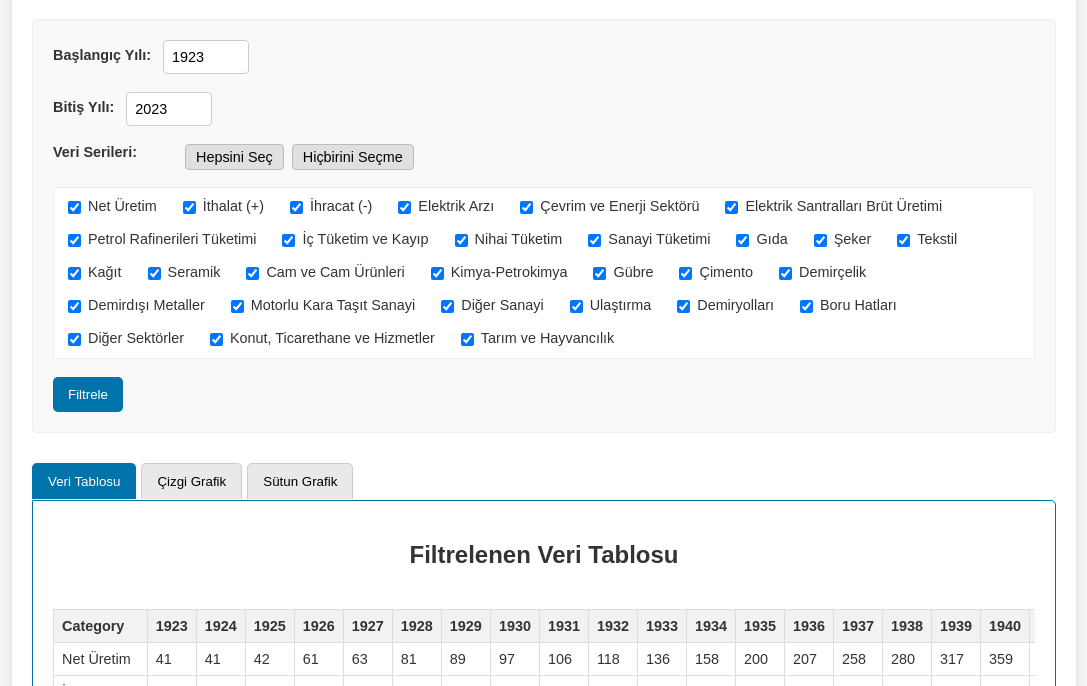
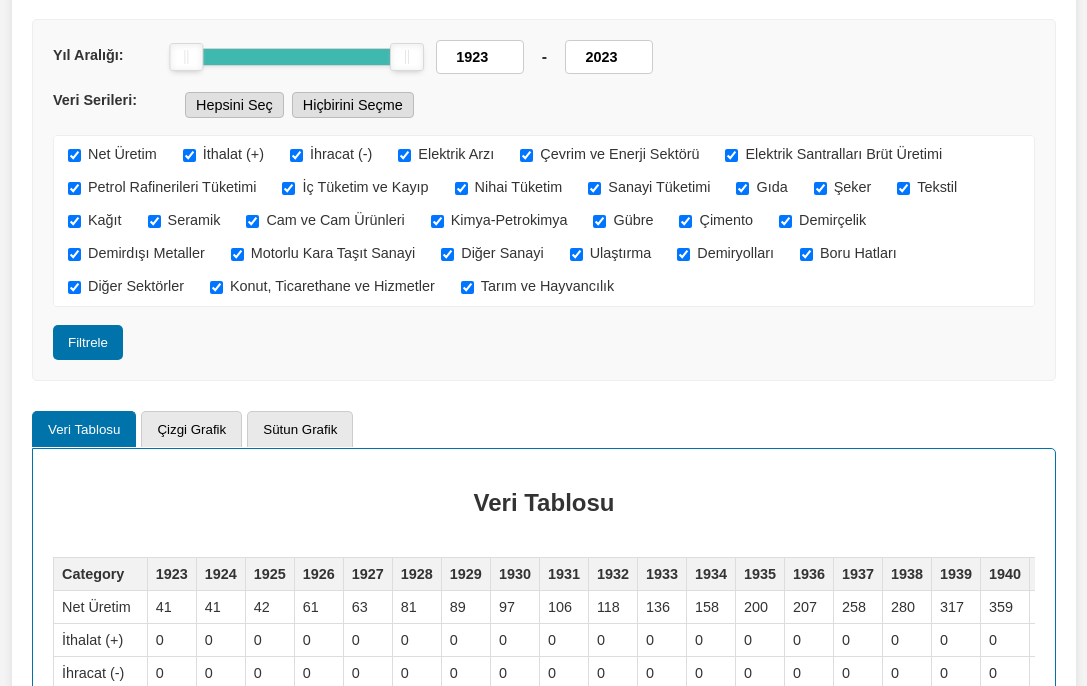
Before and after one commit to mertBiricik/enerdata, a plain HTML site: page index.html in a window 1280 px wide. Shown: the part 101-787 px from the top of the page, without its empty margins (96-1183 px from the left). Drawn offline with nearby package versions, Linux system fonts and the light colour scheme.

Commit message:
slider go brr

```diff
--- a/index.html
+++ b/index.html
@@ -5,6 +5,8 @@
     <meta name="viewport" content="width=device-width, initial-scale=1.0">
     <title>Enerji Tüketimi Verisi</title>
     <script src="https://cdn.jsdelivr.net/npm/chart.js"></script>
+    <link rel="stylesheet" href="https://cdn.jsdelivr.net/npm/nouislider@15.7.1/dist/nouislider.min.css">
+    <script src="https://cdn.jsdelivr.net/npm/nouislider@15.7.1/dist/nouislider.min.js"></script>
     <style>
         body { font-family: sans-serif; margin: 20px; background-color: #f4f4f4; color: #333; }
         .container {
@@ -16,7 +18,11 @@
             max-width: 1200px;
             margin: 20px auto;
         }
-        h1, h2 { color: #333; text-align: center; }
+        h1, h2 {
+            color: #333;
+            text-align: center;
+            font-family: inherit !important;
+        }
         .filters-container {
             display: flex;
             flex-direction: column;
@@ -78,13 +84,12 @@
         <h1>Enerji Tüketimi Verisi</h1>
 
         <div class="filters-container">
-            <div class="filter-group">
-                <label for="startYear">Başlangıç Yılı:</label>
-                <input type="number" id="startYear" value="1923">
-            </div>
-            <div class="filter-group">
-                <label for="endYear">Bitiş Yılı:</label>
-                <input type="number" id="endYear" value="1927">
+            <div class="filter-group" style="width: 100%; max-width: 600px;">
+                <label style="min-width: 120px;">Yıl Aralığı:</label>
+                <div id="yearRangeSlider" style="flex: 1; min-width: 200px; margin-right: 16px;"></div>
+                <input type="number" id="yearInputStart" style="width: 70px; font-weight: bold; text-align: center; margin-right: 6px;" min="" max="" />
+                <span style="font-weight: bold;">-</span>
+                <input type="number" id="yearInputEnd" style="width: 70px; font-weight: bold; text-align: center; margin-left: 6px;" min="" max="" />
             </div>
             <div class="filter-group" style="flex-wrap: wrap; align-items: flex-start;">
                 <label style="min-width: 120px;">Veri Serileri:</label>
@@ -108,7 +113,7 @@
         </div>
 
         <div id="tableTab" class="tab-content active">
-            <h2>Filtrelenen Veri Tablosu</h2>
+            <h2>Veri Tablosu</h2>
             <div id="dataTableContainer" style="overflow-x: auto;">
                  <!-- Table will be populated by JS -->
             </div>
@@ -3165,9 +3170,13 @@
         let barChartInstance;
         let currentFilteredDataForTable = []; // To store data used for the table
 
+        // --- GLOBAL YEAR VARIABLES ---
+        let minYear, maxYear, startYear, endYear;
+
         // --- DOM Elements ---
-        const startYearEl = document.getElementById('startYear');
-        const endYearEl = document.getElementById('endYear');
+        const yearRangeSlider = document.getElementById('yearRangeSlider');
+        const yearInputStart = document.getElementById('yearInputStart');
+        const yearInputEnd = document.getElementById('yearInputEnd');
         const seriesCheckboxesEl = document.getElementById('seriesCheckboxes');
         const applyFiltersButtonEl = document.getElementById('applyFiltersButton');
         const barChartYearEl = document.getElementById('barChartYear');
@@ -3184,17 +3193,77 @@
         // --- Initialization ---
         document.addEventListener('DOMContentLoaded', () => {
             // Set year filter defaults from actual data
-            startYearEl.min = Math.min(...allYearsInData);
-            startYearEl.max = Math.max(...allYearsInData);
-            startYearEl.value = Math.min(...allYearsInData);
-
-            endYearEl.min = Math.min(...allYearsInData);
-            endYearEl.max = Math.max(...allYearsInData);
-            endYearEl.value = Math.max(...allYearsInData);
-
-            barChartYearEl.min = Math.min(...allYearsInData);
-            barChartYearEl.max = Math.max(...allYearsInData);
-            barChartYearEl.value = Math.max(...allYearsInData);
+            minYear = Math.min(...allYearsInData);
+            maxYear = Math.max(...allYearsInData);
+            startYear = minYear;
+            endYear = maxYear;
+            yearInputStart.min = minYear;
+            yearInputStart.max = maxYear;
+            yearInputEnd.min = minYear;
+            yearInputEnd.max = maxYear;
+            yearInputStart.value = minYear;
+            yearInputEnd.value = maxYear;
+            noUiSlider.create(yearRangeSlider, {
+                start: [minYear, maxYear],
+                connect: true,
+                step: 1,
+                range: {
+                    'min': minYear,
+                    'max': maxYear
+                },
+                tooltips: false,
+                format: {
+                    to: value => Math.round(value),
+                    from: value => Math.round(value)
+                }
+            });
+            // Custom tooltips that only show while dragging
+            const handles = yearRangeSlider.querySelectorAll('.noUi-handle');
+            const tooltips = [document.createElement('div'), document.createElement('div')];
+            tooltips.forEach((tt, i) => {
+                tt.className = 'custom-slider-tooltip';
+                tt.style.position = 'absolute';
+                tt.style.display = 'none';
+                tt.style.background = '#fff';
+                tt.style.border = '1px solid #ccc';
+                tt.style.borderRadius = '6px';
+                tt.style.padding = '2px 8px';
+                tt.style.fontWeight = 'bold';
+                tt.style.fontSize = '1.2em';
+                tt.style.transform = 'translate(-50%, -120%)';
+                handles[i].appendChild(tt);
+            });
+            function showTooltip(index, value) {
+                tooltips[index].textContent = value;
+                tooltips[index].style.display = 'block';
+            }
+            function hideTooltip(index) {
+                tooltips[index].style.display = 'none';
+            }
+            yearRangeSlider.noUiSlider.on('start', function(values, handle) {
+                showTooltip(handle, values[handle]);
+            });
+            yearRangeSlider.noUiSlider.on('slide', function(values, handle) {
+                showTooltip(handle, values[handle]);
+            });
+            yearRangeSlider.noUiSlider.on('end', function(values, handle) {
+                hideTooltip(handle);
+            });
+            function updateYearInputs(values) {
+                yearInputStart.value = values[0];
+                yearInputEnd.value = values[1];
+            }
+            yearRangeSlider.noUiSlider.on('update', function(values) {
+                startYear = parseInt(values[0]);
+                endYear = parseInt(values[1]);
+                updateYearInputs([startYear, endYear]);
+            });
+            yearRangeSlider.noUiSlider.on('set', function(values) {
+                startYear = parseInt(values[0]);
+                endYear = parseInt(values[1]);
+                applyFiltersAndRender();
+            });
+            updateYearInputs([startYear, endYear]);
 
             document.getElementById('selectAllBtn').onclick = function() {
                 document.querySelectorAll('#seriesCheckboxes input[type="checkbox"]').forEach(cb => cb.checked = true);
@@ -3211,6 +3280,32 @@
 
             document.getElementById('downloadFullDataset').addEventListener('click', downloadFullDataset);
             document.getElementById('downloadFilteredData').addEventListener('click', downloadFilteredTableData);
+
+            // --- FIX: Year input manual change handlers ---
+            function setSliderAndApply(start, end) {
+                // Clamp values
+                start = Math.max(minYear, Math.min(start, end));
+                end = Math.min(maxYear, Math.max(end, start));
+                // Only update slider if values are different
+                const current = yearRangeSlider.noUiSlider.get().map(Number);
+                if (current[0] !== start || current[1] !== end) {
+                    yearRangeSlider.noUiSlider.set([start, end]);
+                } else {
+                    // If slider already at correct value, just apply filter
+                    applyFiltersAndRender();
+                }
+            }
+            function handleYearInputChange() {
+                let start = parseInt(yearInputStart.value);
+                let end = parseInt(yearInputEnd.value);
+                if (isNaN(start)) start = minYear;
+                if (isNaN(end)) end = maxYear;
+                setSliderAndApply(start, end);
+            }
+            yearInputStart.addEventListener('change', handleYearInputChange);
+            yearInputStart.addEventListener('blur', handleYearInputChange);
+            yearInputEnd.addEventListener('change', handleYearInputChange);
+            yearInputEnd.addEventListener('blur', handleYearInputChange);
         });
 
         // --- Filter Population ---
@@ -3237,8 +3332,7 @@
 
         // --- Event Handlers & Main Logic ---
         function applyFiltersAndRender() {
-            const startYear = parseInt(startYearEl.value);
-            const endYear = parseInt(endYearEl.value);
+            // startYear and endYear are set by the slider
             const selectedSeriesNames = Array.from(seriesCheckboxesEl.querySelectorAll('input[type="checkbox"]:checked'))
                                           .map(cb => cb.value);
 
@@ -3475,6 +3569,9 @@
         // Set default tab to be active on load
         document.querySelector('.tab-link.active').click();
 
+        // Optional: Hide tooltips on page load
+        document.querySelectorAll('.custom-slider-tooltip').forEach(tt => tt.style.display = 'none');
+
     </script>
 </body>
 </html>
```
